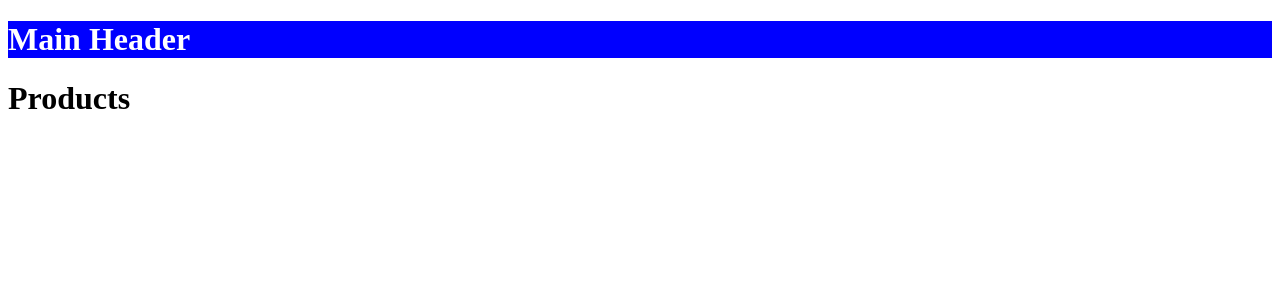
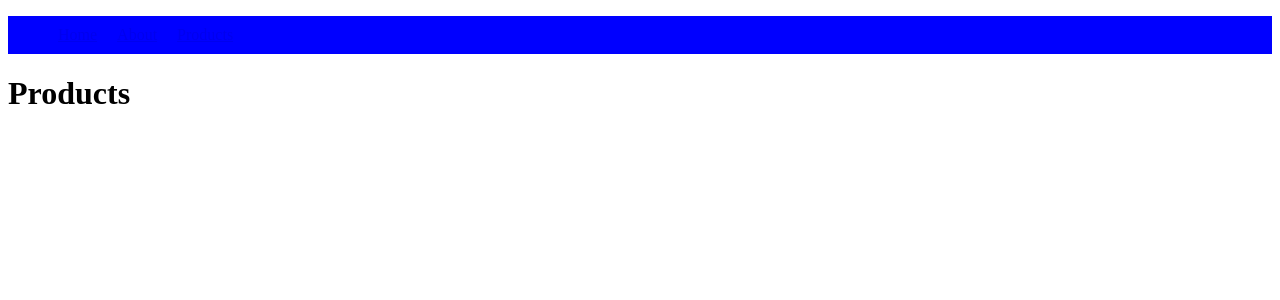
Before and after one commit to murat-yasar/Learn-WebDev, a Nuxt app in the folder Coursera/BoardInfinity/vue/nuxt-app/: page /products in a window 1280 px wide. Shown: the top 300 px of the page. Built offline with nearby package versions, Linux system fonts and the light colour scheme.

Commit message:
Add: NuxtLink

```diff
--- a/Coursera/BoardInfinity/vue/nuxt-app/layouts/default.vue
+++ b/Coursera/BoardInfinity/vue/nuxt-app/layouts/default.vue
@@ -1,5 +1,13 @@
 <template>
-   <header class="header"><h1>Main Header</h1></header>
+   <header class="header">
+      <nav>
+         <ul>
+            <li class="nav-link"><NuxtLink to="/">Home</NuxtLink></li>
+            <li class="nav-link"><NuxtLink to="/about">About</NuxtLink></li>
+            <li class="nav-link"><NuxtLink to="/products">Products</NuxtLink></li>
+         </ul>
+      </nav>
+   </header>
 
    <slot />
 </template>
@@ -9,4 +17,10 @@
    background-color: black;
    color: white;
 }
+.nav-link {
+   display: inline-block;
+   text-decoration: none;
+   color: white;
+   margin: 10px;
+}
 </style>
--- a/Coursera/BoardInfinity/vue/nuxt-app/pages/products/index.vue
+++ b/Coursera/BoardInfinity/vue/nuxt-app/pages/products/index.vue
@@ -1,9 +1,3 @@
 <template>
    <h1>Products</h1>
 </template>
-
-<script>
-   definePageMeta({
-      layout: 'products'
-   })
-</script>
```
